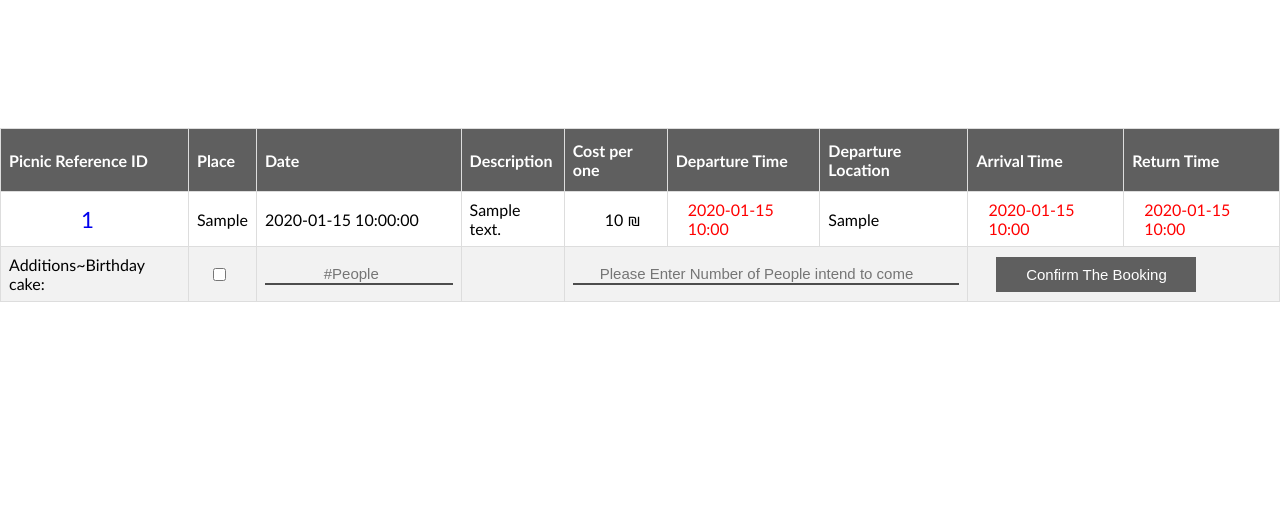
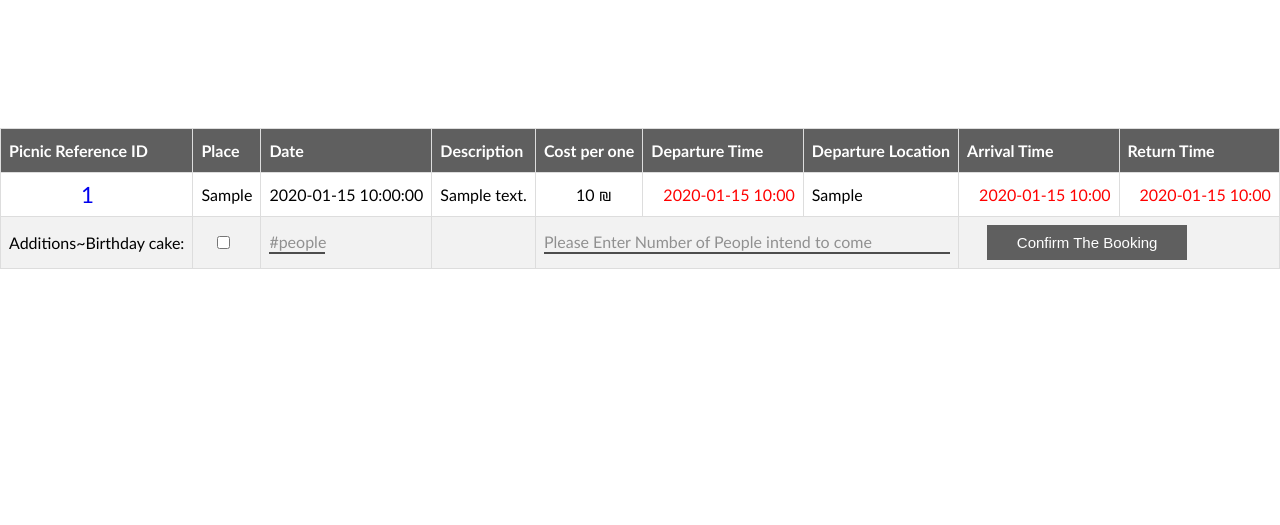
Before and after one commit to wswaileh/webProject, a PHP site: page /booking.php?id=1 in a window 1280 px wide. Shown: the part 51-576 px from the top of the page. Run offline with PHP 8.4, Linux system fonts and the light colour scheme; tables that the repository leaves empty or names only in its code hold one stand-in row (values such as "Sample post"); some libraries are stand-ins or nearby versions.

Commit message:
worked on booking,confirmation

```diff
--- a/booking.php
+++ b/booking.php
@@ -8,7 +8,7 @@ include 'model.php';
 <div class="container">
 
 
-    <form method="post" action="confirmation.php" id="form">
+    <form method="post" action="confirmation.php" id="form" onsubmit="return f();">
         <table class="picnic-table">
             <thead>
             <tr>
@@ -78,28 +78,42 @@ include 'model.php';
             <tr>
 
                 <td colspan="1"><label style="font-size: 16px">Additions~Birthday cake:</label></td>
+
+
                 <td colspan="1" style="padding-left: 20px">
-                    <div class="tooltip"><input type="checkbox" name="Birthday_cake" value="Birthday Cake">
+                    <div class="tooltip"><input type="checkbox" name="Birthday_cake" value="Birthday Cake"
+                                                placeholder=" " id="Birthday_cake">
                         <span class="tooltiptext">Check the box if you want to add birthday cake to your order!</span>
                     </div>
                 </td>
+
+
                 <td colspan="1">
-                    <div class="tooltip"><input type="number" class="filter-input"
-                                                name="cakeNum" id="cakeNum" placeholder="#People">
-                        <span class="tooltiptext">For how many people do you want the cake?</span>
+                    <div class="tooltip"><input type="number" class="filter-input" min="1" max="50"
+                                                name="cakeNum" id="cakeNum" placeholder=" " disabled>
+                        <label for="cakeNum" class="placeholder-label">#people</label>
+                        <span class="tooltiptext">For how many people do you want the cake? Maximum 50</span>
                     </div>
                 </td>
+
+
                 <td colspan="1">
 
                 </td>
-                <td colspan="3"><input type="number" min="1" max="2"
+
+
+                <td colspan="3">
+                    <div><input type="number" min="1" max="2"
                                 class="filter-input"
-                                       name="numOfSeats"
-                                       placeholder="Please Enter Number of People intend to come "
-                                       id="NumberOfPeople"></td>
+                                name="numOfSeats" id="NumberOfPeople" placeholder=" ">
+                        <label for="NumberOfPeople" class="placeholder-label">Please Enter Number of People intend to
+                            come</label>
+
+                    </div>
+                </td>
 
                 <td colspan="2"><input style="width: 200px" type="submit" name="confirm" value="Confirm The Booking"
-                                       class="button" onclick="f()"><input
+                                       class="button"><input
                             type="hidden" value="<?= $hidden["pid"] ?>"
                             name="pid"><input type="hidden"
                                               value="<?= $hidden["cost"] ?>"
@@ -107,14 +121,62 @@ include 'model.php';
 
                 <script type="text/javascript">
 
+                    var cake = document.getElementById("Birthday_cake").checked;
+
+                    if (cake == true) {
+                        document.getElementById("cakeNum").removeAttribute('disabled');
+                    }
+
+                    function error(body) {
+
+                        let er = document.getElementById("error-alert");
+
+                        // er.style.margin = "30px auto";
+                        // er.style.width = "550px";
+                        // er.style.height = "100px";
+                        // er.style.background = "#ececec";
+                        // er.style.border = "2px solid #8f2203";
+                        // er.style.borderRadius = "0px 5px 0px 5px";
+                        er.style.display = "block";
+
+                        er.innerHTML = "  <div class=\"alert-heading\">\n" +
+                            "                <span></span><h2>Error!</h2>\n" +
+                            "          </div>\n" +
+                            "          <div class=\"inner-msg\">\n" +
+                            "                <p>" + body + "</p>\n" +
+                            "          </div>"
+
+                        return false;
+
+                    }
+
+
                     function f() {
+
+                        let people = document.getElementById("NumberOfPeople").value;
+
+                        let cakeNum = document.getElementById("cakeNum").value;
+
+
+                        if (cake == true && (cakeNum == null || cakeNum == 0)) {
+
+                            return error("Please assign value for how many people do you want the cake.");
+
+                        }
+
+                        if (people) {
 
                             let left = (screen.width - 800) / 2;
                             let top = (screen.height - 600) / 4;
                             document.getElementById('form').target = "confirmation.php";
                             let myWindow = window.open("confirmation.php", "confirmation.php", 'toolbar=no, location=no, directories=no, status=no, menubar=no, scrollbars=no, resizable=no, copyhistory=no, width=' + 800 + ', height=' + 600 + ', top=' + top + ', left=' + left);
+                            document.getElementById("error-alert").style.display = "none";
 
                             document.getElementById('form').submit();
+                        } else {
+
+                            return error("Please enter how many people intend to come!");
+                        }
                     }
                 </script>
 
@@ -127,6 +189,10 @@ include 'model.php';
 
     </form>
 
+
+    <div id="error-alert">
+
+    </div>
 </div>
 
 </body>
--- a/css/mainStylesheet.css
+++ b/css/mainStylesheet.css
@@ -142,7 +142,6 @@ time {
 /*cards Section*/
 
 
-*,
 *:before,
 *:after {
     box-sizing: border-box;
@@ -245,3 +244,89 @@ time {
 .price-option--low .price-option__purchase:before {
     border-color: transparent transparent #a7d155;
 }
+
+/*Inputs Check*/
+
+
+form input[type="text"]:not(:placeholder-shown):valid, form input[type="email"]:not(:placeholder-shown):valid form input[type="password"]:not(:placeholder-shown):valid, form input[type="number"]:not(:placeholder-shown):valid {
+    background: url('../img/checked.svg');
+    background-size: 20px;
+    background-repeat: no-repeat;
+    background-position: 5px, 20px;
+    padding-left: 10px;
+
+}
+
+
+form input[type="text"]:not(:placeholder-shown):invalid, form input[type="email"]:not(:placeholder-shown):invalid form input[type="password"]:not(:placeholder-shown):invalid, form input[type="number"]:not(:placeholder-shown):invalid {
+    background: url('../img/cancel.svg');
+    background-size: 20px;
+    padding-left: 10px !important;
+    background-repeat: no-repeat;
+    background-position: 5px, 20px;
+}
+
+form input:invalid:focus:not(:placeholder-shown) ~ .requirements {
+    max-height: 200px;
+    padding: 0 30px 20px 50px;
+
+}
+
+.requirements {
+    padding: 0 30px 0 50px;
+    color: #999;
+    max-height: 0;
+    transition: 0.28s;
+    overflow: hidden;
+    color: red;
+    font-style: italic;
+}
+
+
+form div {
+    position: relative;
+}
+
+form div label {
+
+    opacity: 0.4;
+    position: absolute;
+    top: 0px;
+    left: 0px;
+}
+
+form input:focus ~ .placeholder-label {
+    opacity: 0;
+}
+
+form input:not(:placeholder-shown) ~ .placeholder-label {
+    opacity: 0;
+}
+
+/*Error Handling*/
+div#error-alert {
+    display: none;
+
+    background: #ececec;
+    width: 550px;
+    height: 100px;
+    margin: 30px auto;
+    border: 2px solid #8f2203;
+    border-radius: 0px 5px 0px 5px;
+
+}
+
+div#error-alert .alert-heading {
+    background: #c12d02;
+
+    width: 100%;
+    height: 31px;
+    color: white;
+    margin: 0;
+    position: relative;
+    top: 0px;
+}
+
+div#error-alert p{
+    margin-left:5px;
+}
--- a/layout.php
+++ b/layout.php
@@ -11,8 +11,11 @@ session_start();
         <link rel="stylesheet" href="css/navstyle.css" type="text/css">
         <link rel="stylesheet" href="css/footerStyle.css" type="text/css">
         <meta name="viewport" content="width=device-width, initial-scale=1">
+        <link rel="stylesheet" href="https://use.fontawesome.com/releases/v5.8.1/css/all.css"
+              integrity="sha384-50oBUHEmvpQ+1lW4y57PTFmhCaXp0ML5d60M1M7uH2+nqUivzIebhndOJK28anvf"
+              crossorigin="anonymous">
 
     </head>
     <body>
 <?php require 'navbar.php';
-            require 'footer.php'?>
+require 'footer.php' ?>
--- a/register.php
+++ b/register.php
@@ -57,7 +57,7 @@ if (!empty($_POST)) {
         header('Location: register.php?error=2&name=' . $_POST['name'] . '&email=' . $_POST['email'] . '&phone=' . $_POST['phone'] . '&address=' . $_POST['address'] . '&dob=' . $_POST['dob']);
     } elseif (checkEmail($_POST['email']) > 0) {
         header('Location: register.php?error=1&name=' . $_POST['name'] . '&email=' . $_POST['email'] . '&phone=' . $_POST['phone'] . '&address=' . $_POST['address'] . '&dob=' . $_POST['dob']);
-    } elseif (addUser($_POST['name'], $_POST['email'], $_POST['phone'], $_POST['password'], $_POST['adress'], $_POST['dob']) == 1)
+    } elseif (addUser($_POST['name'], $_POST['email'], $_POST['phone'], $_POST['password'], $_POST['address'], $_POST['dob']) == 1)
         header('Location: register.php?added=1');
 
     else  header('Location: register.php?wrong=1&name=' . $_POST['name'] . '&email=' . $_POST['email'] . '&phone=' . $_POST['phone'] . '&address=' . $_POST['address'] . '&dob=' . $_POST['dob'] . '');
```
Also changed, not shown: confirmation.php (+3 -10 lines), img/cancel.svg (added), img/checked.svg (added). Lines whose indentation alone changed are shown as unchanged.
